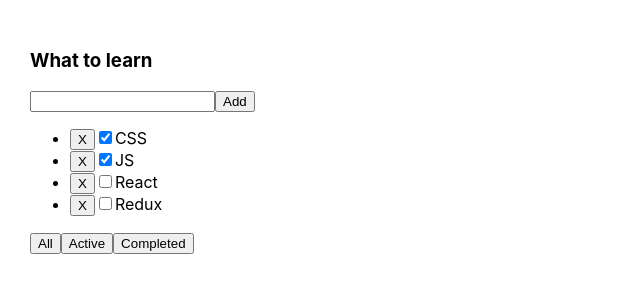
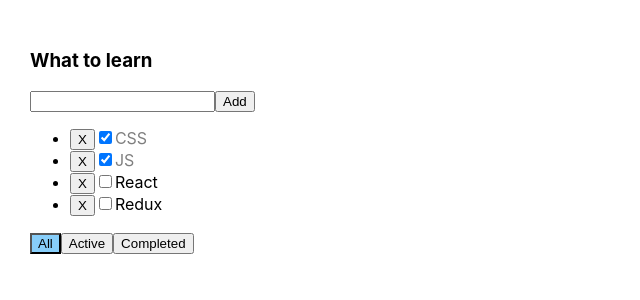
Before and after one commit to IgorYudintsev/todo-list, a React (Create React App) app: page / in a window 1280 px wide. Shown: the top 300 px of the page, without its empty margins (0-640 px from the left). Built offline with nearby package versions, Linux system fonts and the light colour scheme.

Commit message:
git clone -m '08.07.2020- button checked'

```diff
--- a/src/App.css
+++ b/src/App.css
@@ -6,3 +6,20 @@
 .App div{
   margin-right: 50px;
 }
+
+.error{
+  border:red 1px solid;
+  background-color: salmon;
+}
+
+.error-message{
+  color:red
+}
+
+.active-filter{
+  background-color: lightskyblue;
+}
+
+.is-done{
+  opacity:0.5;
+}
--- a/src/App.tsx
+++ b/src/App.tsx
@@ -12,8 +12,8 @@
         {id: v1(), title: 'Redux', isDone: false}
     ])
 
-    function addTask(title:string){
-        let newTask= {id: v1(), title:title, isDone: false};
+    function addTask(title: string) {
+        let newTask = {id: v1(), title: title, isDone: false};
         setTasks([newTask, ...tasks])
     }
 
@@ -24,16 +24,24 @@
 
     let tasksForTodolist = tasks;
     let [filter, setFilter] = useState('all');
-
     if (filter === 'active') {
+        tasksForTodolist = tasks.filter(f => f.isDone === false)
+    }
+    if (filter === 'completed') {
         tasksForTodolist = tasks.filter(f => f.isDone === true)
     }
-    if (filter === 'completed') {
-        tasksForTodolist = tasks.filter(f => f.isDone === false)
+
+    function changeFilter(value: string) {
+        setFilter(value);
     }
 
-    function  changeFilter(value: string) {
-        setFilter(value);
+    function changeStatus(id: string, isDone: boolean) {
+        let task = tasks.find(f => f.id === id);
+        if (task) {
+            task.isDone = !isDone;
+            setTasks([...tasks])
+        }
+
     }
 
     return (
@@ -42,10 +50,13 @@
                 title={'What to learn'}
                 tasks={tasksForTodolist}
                 resultTasks={resultTasks}
-                changeFilter={ changeFilter}
+                changeFilter={changeFilter}
                 addTask={addTask}
+                changeStatus={changeStatus}
+                filter={filter}
             />
         </div>
     );
 }
+
 export default App;
--- a/src/Todolist.tsx
+++ b/src/Todolist.tsx
@@ -1,5 +1,4 @@
 import React, {ChangeEvent, KeyboardEvent, useState} from "react";
-
 
 export type TaskType = {
     id: string,
@@ -13,24 +12,36 @@
     resultTasks: (id: string) => void;
     changeFilter: (value: string) => void;
     addTask: (title: string) => void;
+    changeStatus: (id: string, isDone: boolean) => void;
+    filter:string;
 }
 
 export function Todolist(props: PropsType) {
     let [title, setTitle] = useState('');
+    let [error, setError] = useState<string | null>(null)
 
     const onNewTitleChangeHandler = (value: ChangeEvent<HTMLInputElement>) => {
         setTitle(value.currentTarget.value)
     }
-    const onKeyPressHandler = (event: KeyboardEvent<HTMLInputElement>) => {
-        if (event.charCode === 13) {
+
+    const addTask = () => {
+        if (title.trim() !== '') {
             props.addTask(title);
             setTitle('');
+
+        } else {
+            setError('Title is required');
         }
     }
-    const addTask = () => {
-        props.addTask(title)
-        setTitle(' ')
+
+    const onKeyPressHandler = (event: KeyboardEvent<HTMLInputElement>) => {
+        setError(null);
+        if (event.charCode === 13) {
+            addTask();
         }
+    }
+
+
         const onAllClickHandler = () => {
             props.changeFilter('all')
         }
@@ -40,16 +51,20 @@
         const onCompletedClickHandler = () => {
             props.changeFilter('completed')
         }
+        const onChangeHandler = (id: string, isDone: boolean) => {
+            props.changeStatus(id, isDone)
+        }
 
         return (
             <div>
                 <div><h3>{props.title}</h3></div>
                 <div>
-                <input value={title}
+                    <input className={error ? 'error' : ''} value={title}
                            onChange={onNewTitleChangeHandler}
                            onKeyPress={onKeyPressHandler}
                     />
                     <button onClick={addTask}>Add</button>
+                    {error && <div className={'error-message'}>{error}</div>}
                 </div>
                 <ul>
                     {
@@ -59,17 +74,18 @@
                             }
                             return <li key={element.id}>
                                 <button onClick={onRemoveHandler}>X</button>
-                            <input type="checkbox" checked={element.isDone}/>
-                            <span>{element.title}</span>
+                                <input onClick={() => onChangeHandler(element.id, element.isDone)} type="checkbox"
+                                       checked={element.isDone}/>
+                                <span  className={element.isDone ? 'is-done' :''}>{element.title}</span>
                             </li>
                         })
                     }
                 </ul>
 
                 <div>
-                <button onClick={onAllClickHandler}>All</button>
-                <button onClick={onActiveClickHandler}>Active</button>
-                <button onClick={onCompletedClickHandler}>Completed</button>
+                    <button className={props.filter=='all' ? 'active-filter' :''} onClick={onAllClickHandler}>All</button>
+                    <button className={props.filter=='active' ? 'active-filter' :''} onClick={onActiveClickHandler}>Active</button>
+                    <button className={props.filter=='completed' ? 'active-filter' :''} onClick={onCompletedClickHandler}>Completed</button>
                 </div>
             </div>
         )
```
Also changed, not shown: 1 other file (tests, documents, lock files or other folders). Lines whose indentation alone changed are shown as unchanged.
